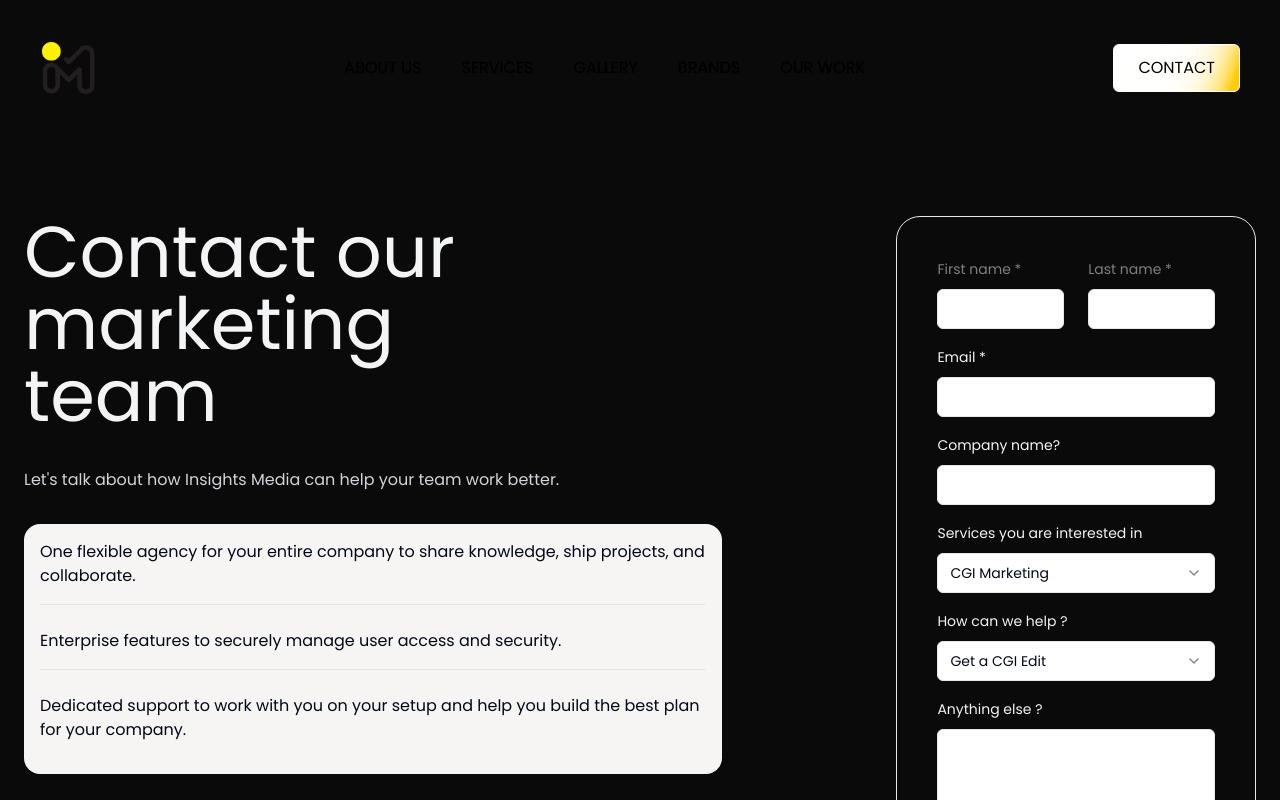
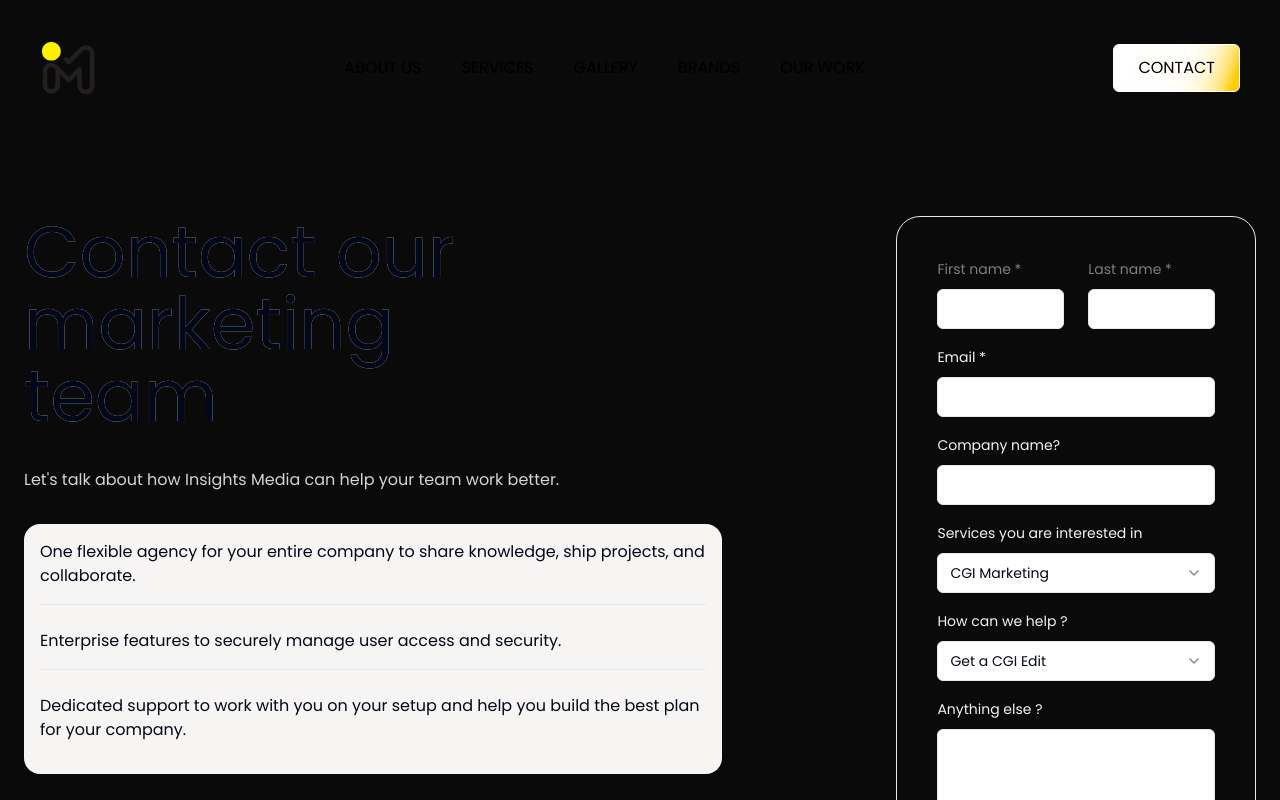
Before and after one commit to Afshan-svg/nextjsapp, a Next.js app: page /contact in a window 1280 px wide. Shown: the top 800 px of the page. Built offline with nearby package versions, Linux system fonts and the light colour scheme.

Commit message:
Final Changes 8

```diff
--- a/app/contact/page.tsx
+++ b/app/contact/page.tsx
@@ -121,7 +121,7 @@ export default function ContactForm() {
   }
 
   return (
-    <div className=" w-full   md:items-center md:justify-center bg-black/[0.96] antialiased bg-grid-white/[0.02] relative overflow-hidden ">
+    <div className=" w-full   md:items-center md:justify-center bg-black/[0.96] bg-grid-white/[0.02] relative overflow-hidden ">
       <Navbar
         // scrollToWebsiteDesign={() => {}}
         // scrollToGraphicDesign={() => {}}
@@ -131,7 +131,7 @@ export default function ContactForm() {
       />
       <div className="md:flex items-start justify-center md:py-20 px-6">
         <div className="">
-          <div className="text-5xl font-medium  w-full md:w-2/3  pb-5 md:text-7xl bg-clip-text text-transparent bg-gray-100">
+          <div className="text-5xl font-medium  w-full md:w-2/3  pb-5 md:text-7xl bg-clip-text bg-gray-100">
             Contact our marketing team
           </div>
           <div
```
